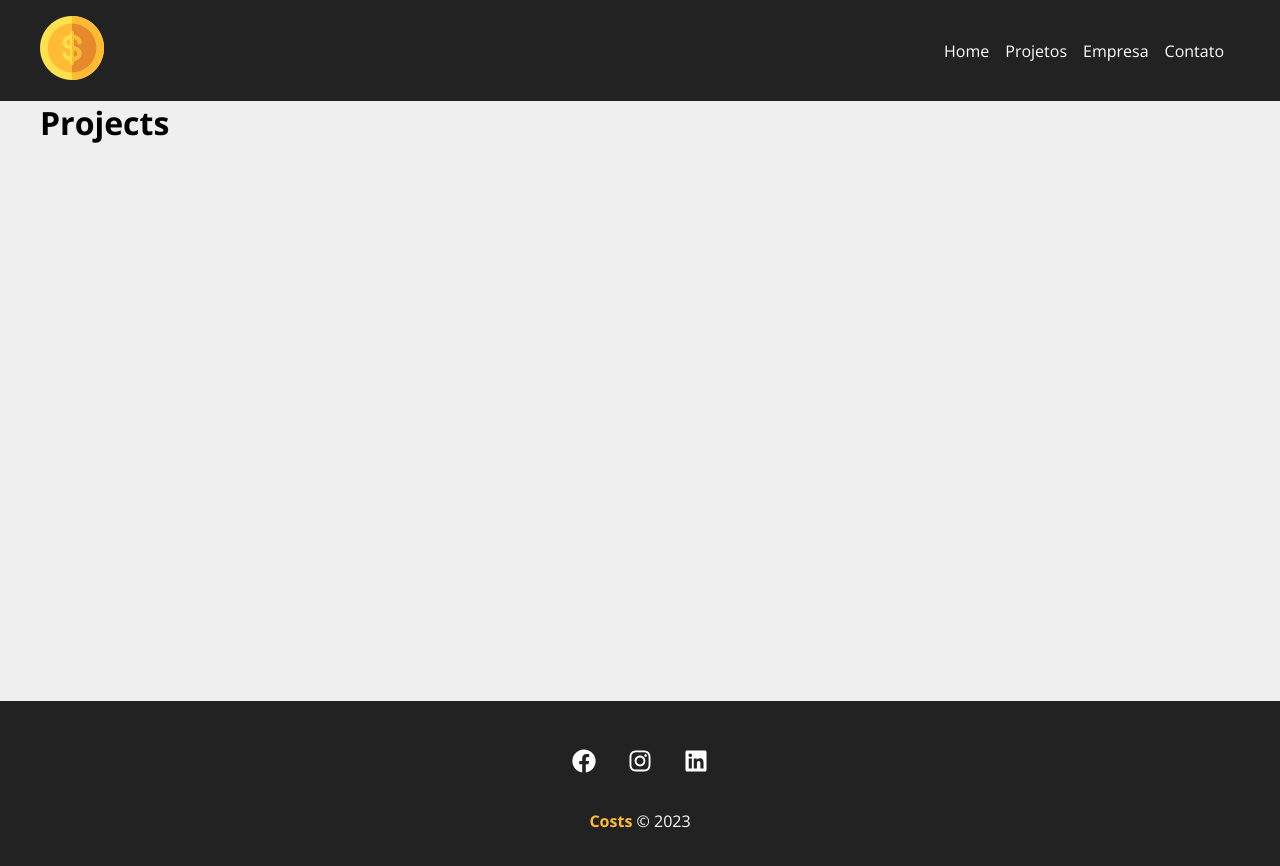
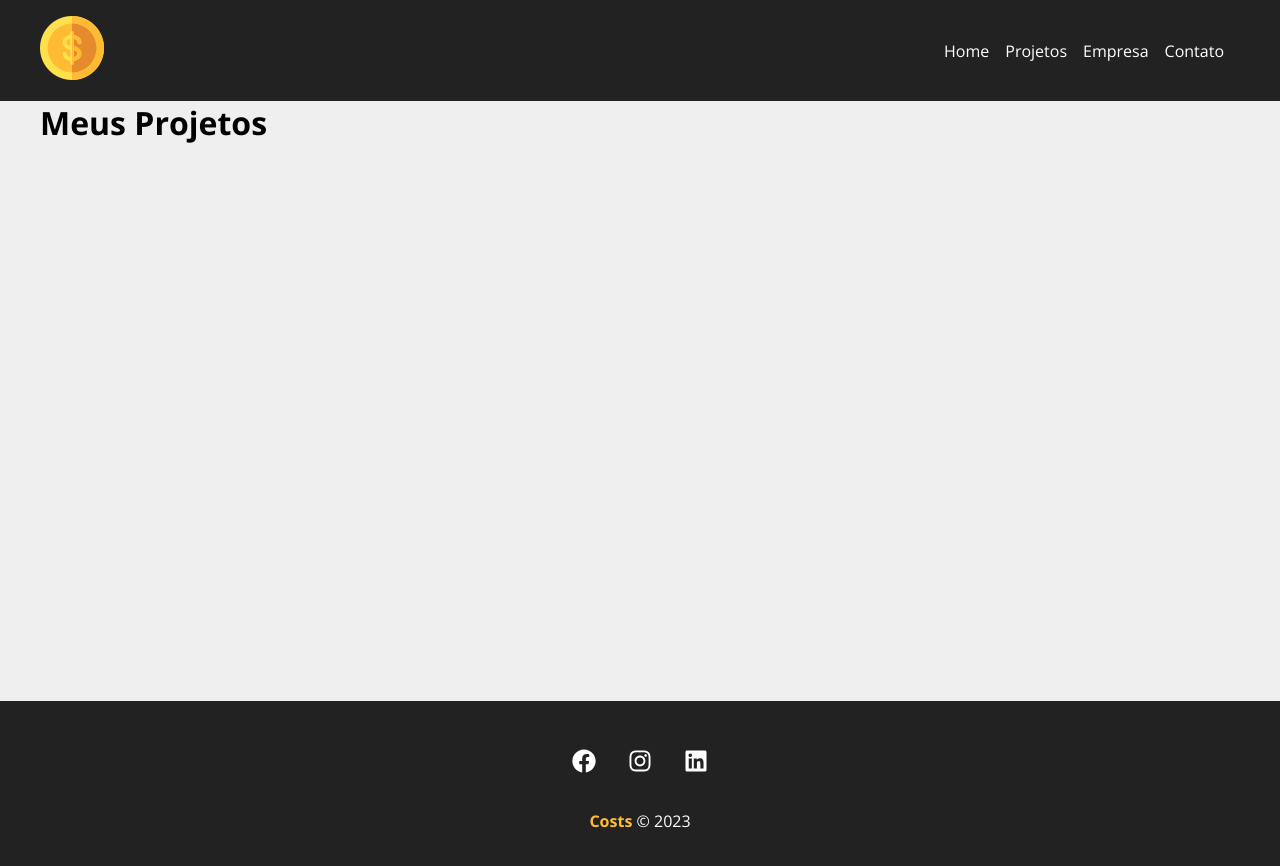
Before and after one commit to TatianePatriota/costs-react, a React (Create React App) app: page /projects in a window 1280 px wide. Shown: the top 866 px of the page. Built offline with nearby package versions, Linux system fonts and the light colour scheme.

Commit message:
add condicao para mensagem de erro

```diff
--- a/src/components/pages/Projects.js
+++ b/src/components/pages/Projects.js
@@ -1,3 +1,17 @@
+import { Message } from "../layout/Message";
+import { useLocation } from "react-router-dom";
+
 export function Projects() {
-  return <h1>Projects</h1>;
+  const location = useLocation();
+  let message = "";
+  if (location.state) {
+    message = location.state.message;
+  }
+
+  return (
+    <div>
+      <h1>Meus Projetos</h1>
+      {message && <Message type="success" msg={message} />}
+    </div>
+  );
 }
```
